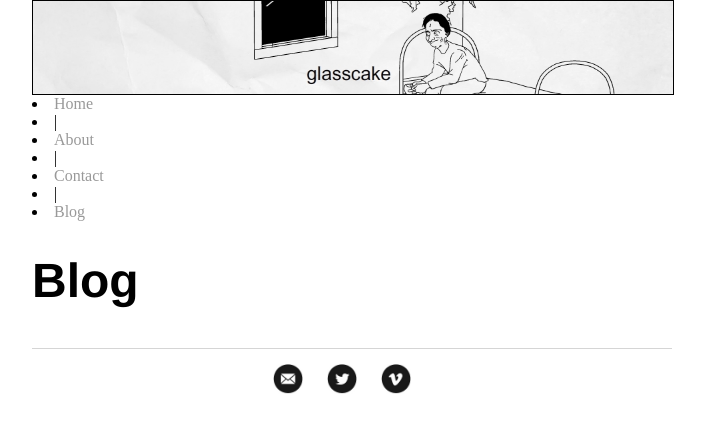
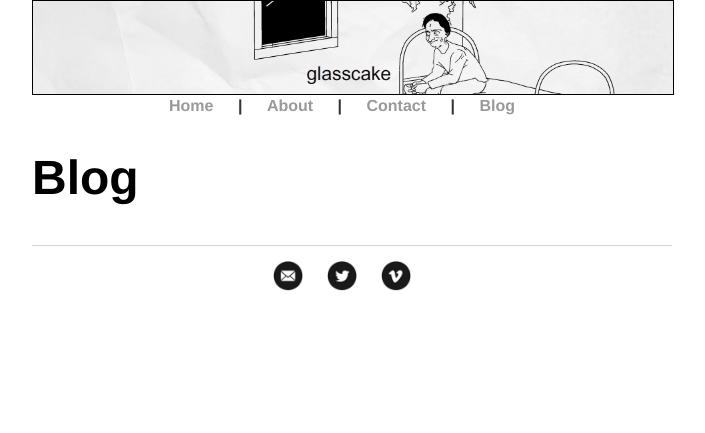
Before and after one commit to glasscaked/strip, a Jekyll site: the page built from blog/index.html, in a window 1280 px wide. Shown: the top 433 px of the page, without its empty margins (288-993 px from the left). Built offline with Jekyll 4.4.1, drawn with Linux system fonts in a browser that asks for light colours.

Commit message:
Update default.html

```diff
--- a/_layouts/default.html
+++ b/_layouts/default.html
@@ -11,6 +11,7 @@
     <header>
       <div id="logo-container"><img href="/" alt="banner" src="/images/banner.jpg" border="1" /></div>
     <nav>
+<ul>
 <li><a href="/">Home</a></li>
   <li>|</li>
 <li><a href="/about">About</a></li>
@@ -18,10 +19,9 @@
 <li><a href="/contact">Contact</a></li>
   <li>|</li>
 <li><a href="/blog">Blog</a></li>
-      <ul>
+      </ul>
     </nav>
     </header>
-      </ul>
 <div class="container">
 
   {{ content }}
```
